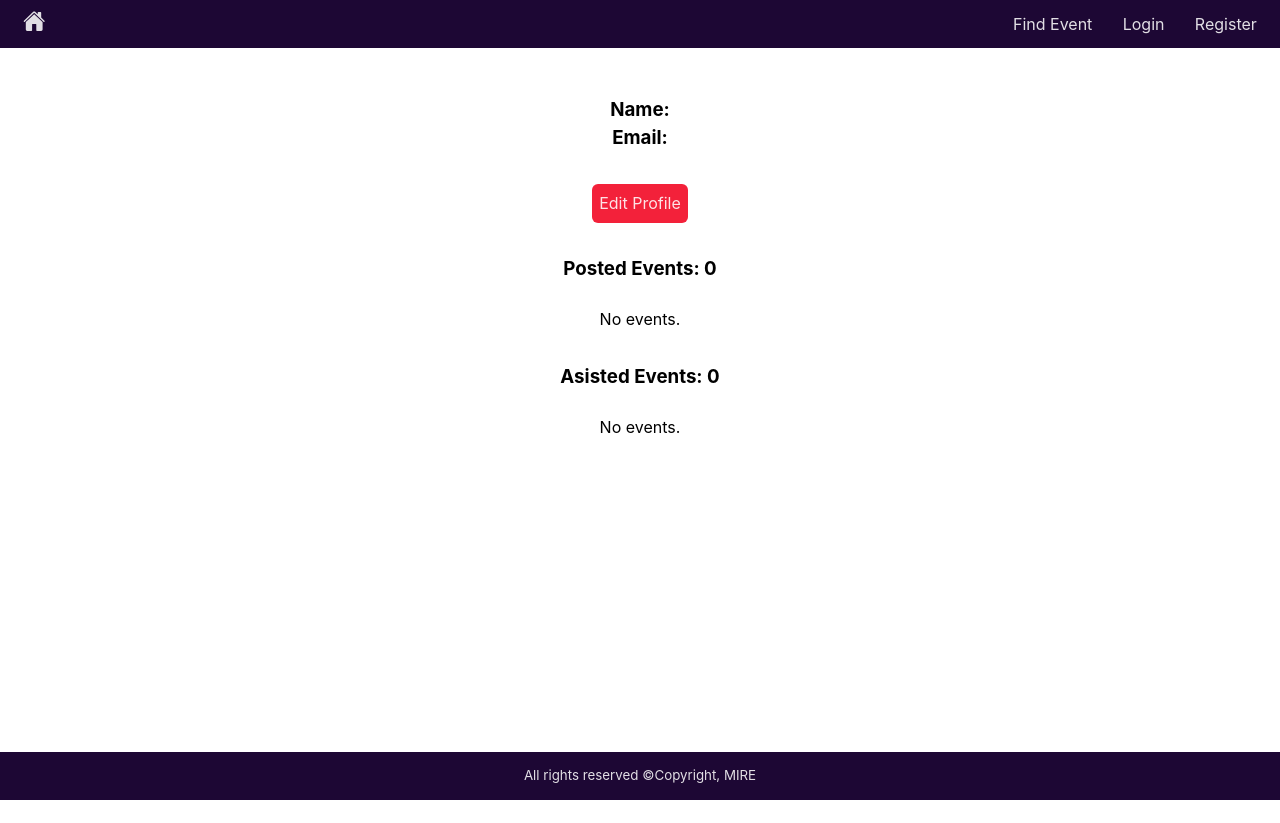
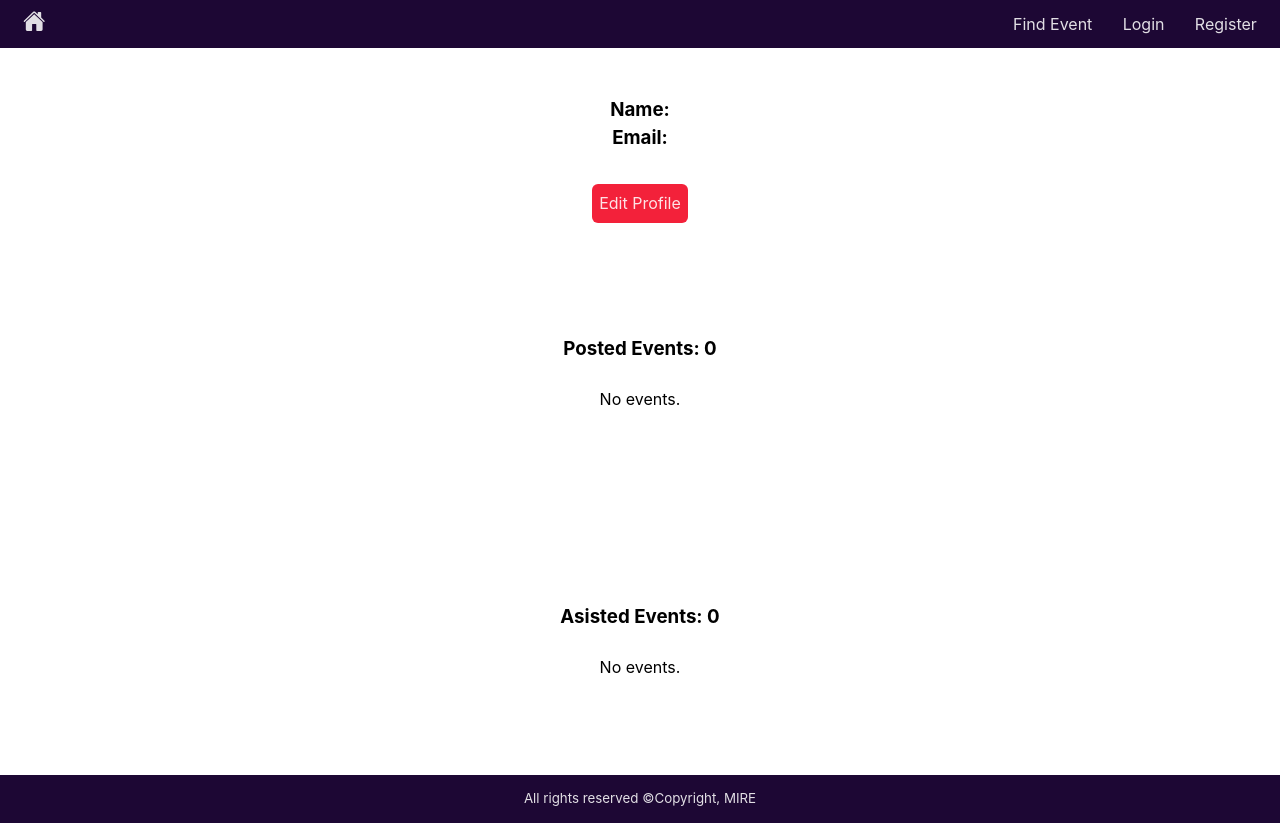
Before and after one commit to mireia22/front-meetout, a React (Vite) app: page /profile in a window 1280 px wide. Before the commit the page ends 800 px from the top, so only its background shows below. Built offline with nearby package versions, Linux system fonts and the light colour scheme.

Commit message:
style welcome

```diff
--- a/src/index.css
+++ b/src/index.css
@@ -45,7 +45,6 @@ main {
   color: black;
   background-color: var(--white);
   min-height: calc(100vh - (48px + 48px));
-  padding: 1rem;
   overflow-y: scroll;
 }
 
@@ -55,11 +54,12 @@ section {
   text-align: center;
   align-items: center;
   gap: 2rem;
+  padding: 1rem;
 }
 
 /* WELCOME PAGE */
 .welcome {
-  min-height: calc(100vh - (64px + 64px));
+  min-height: calc(100vh - (48px + 48px));
   color: var(--white);
   background-image: url("./public/images/welcome.jpg");
   background-size: cover;
@@ -200,7 +200,6 @@ select {
   width: 16rem;
   height: 30rem;
   border-radius: 8px;
-  gap: 1rem;
   > article {
     width: 100%;
     display: flex;
@@ -261,16 +260,19 @@ select {
 .asistants-list {
   display: flex;
   flex-direction: column;
+  align-items: center;
   gap: 1.5rem;
-  width: 20rem;
   justify-content: space-between;
-  margin: 0 auto;
+  margin: 10vh auto;
+  > h3 {
+    align-self: center;
+  }
 }
 .asistant {
   display: grid;
   grid-template-columns: repeat(3, 1fr);
   background-color: rgba(29, 7, 52, 0.1);
-
+  width: 15rem;
   color: var(--black);
   padding: 0.5rem;
   font-weight: 600;
--- a/src/pages/ListOfAssistants.tsx
+++ b/src/pages/ListOfAssistants.tsx
@@ -34,8 +34,6 @@ const ListOfAssistants = () => {
       if (fetchedData.message === "Success") {
         setAssistants(fetchedData.asistants);
         setEvent(fetchedData.eventTitle);
-      } else {
-        setError("No assistants yet");
       }
     } catch (error) {
       console.log(error);
@@ -57,8 +55,9 @@ const ListOfAssistants = () => {
   }
   return (
     <article>
+      <ul className="asistants-list">
         {asistants ? (
-        <ul className="asistants-list">
+          <>
             <h4>
               Asistants {event}: {countAsistants(asistants)}
             </h4>
@@ -67,11 +66,11 @@ const ListOfAssistants = () => {
                 {assistant.name}
               </li>
             ))}
+          </>
+        ) : (
+          error && <p>🚫{error}</p>
+        )}
       </ul>
-      ) : (
-        <h3>No assistants yet</h3>
-      )}
-      {error && <p>{error}</p>}
     </article>
   );
 };
```
Lines whose indentation alone changed are shown as unchanged.
